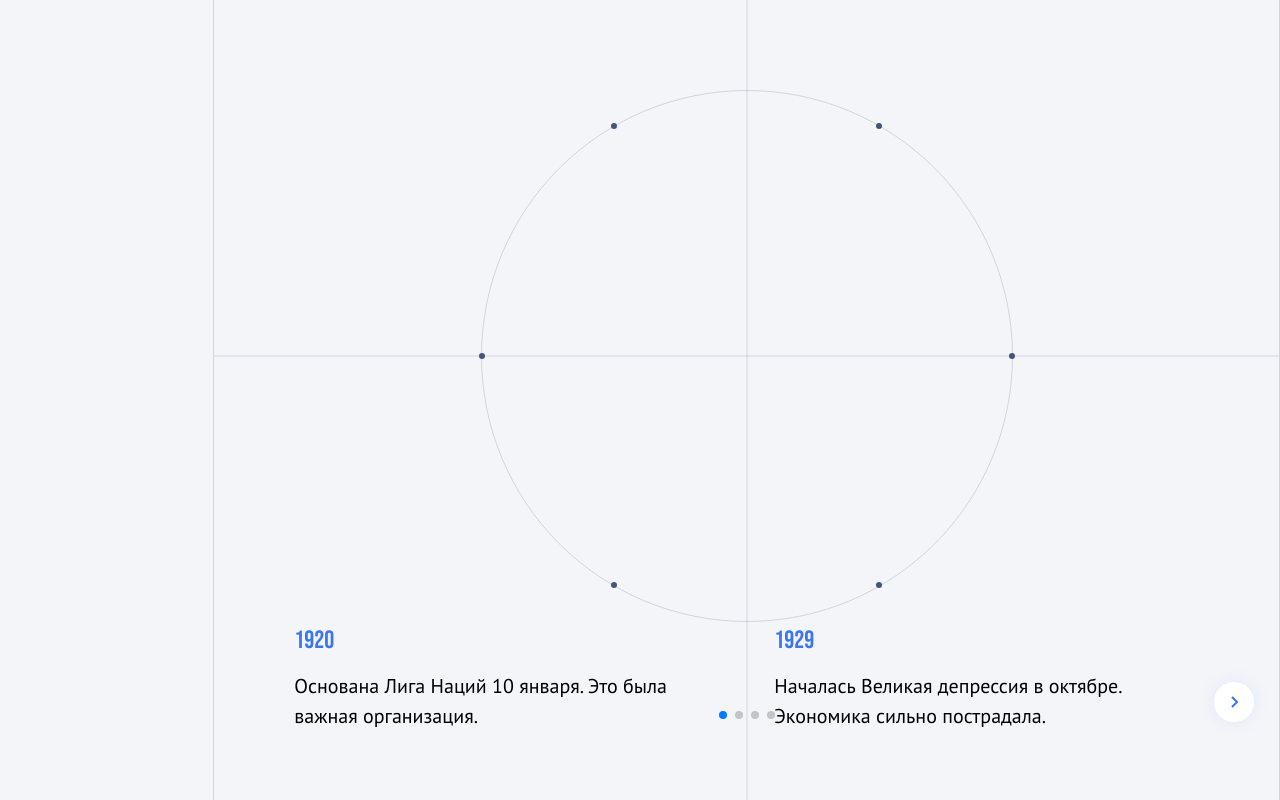
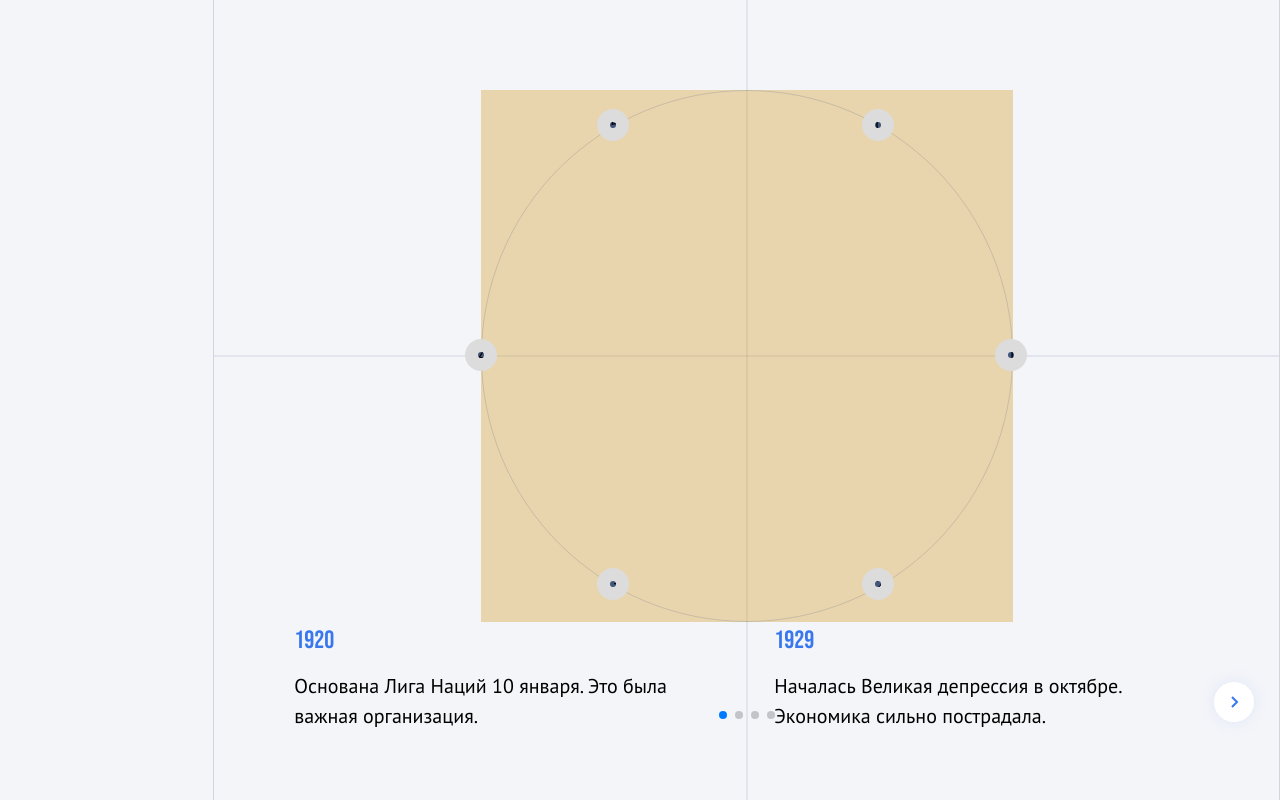
Before and after one commit to DomnitskiyOleg/only-dates, a React (Create React App) app: page / in a window 1280 px wide. Built offline with nearby package versions, Linux system fonts and the light colour scheme; a web font is replaced by a local one.

Commit message:
Refactor Circle component with interactive animations

```diff
--- a/src/components/Circle/index.tsx
+++ b/src/components/Circle/index.tsx
@@ -1,27 +1,130 @@
+import { useCallback, useEffect, useMemo, useRef, useState } from 'react'
+import { gsap } from 'gsap'
 import './styles.scss'
+import { relative } from 'path'
 
-export default function Circle({ numberOfCircles }: { numberOfCircles: number }) {
-    const radius = 265; // Радиус большого круга
-    const smallCircleRadius = 3; // Радиус маленького круга
+// start angle from 12 o'clock position
+const START_ANGLE = 30
+const LARGE_CIRCLE_RADIUS = 265
+const SMALL_CIRCLE_RADIUS = 16
+
+export default function Circle({
+  numberOfCircles,
+}: {
+  numberOfCircles: number
+}) {
+  const periodAngle = useMemo(() => {
+    return 360 / numberOfCircles
+  }, [numberOfCircles])
+  const elementsRef = useRef<HTMLDivElement[]>([])
+
+  const smallCircleRef = useRef<HTMLDivElement>(null)
+  const circleRef = useRef<HTMLDivElement>(null)
+
+  const [lastRotationAngle, setLastRotationAngle] = useState(0)
+  const [activeIndex, setAcitveIndex] = useState(0)
+
+  const onMouseEnter = useCallback((index: number) => {
+    gsap.to(elementsRef.current[index], {
+      width: 56,
+      height: 56,
+      opacity: 0,
+      duration: 0.5,
+      ease: 'none',
+    })
+    console.log(123)
+  }, [])
+
+  const onMouseLeave = useCallback((index: number) => {
+    gsap.to(elementsRef.current[index], {
+      width: 6,
+      height: 6,
+      opacity: 1,
+      duration: 0.5,
+      ease: 'none',
+    })
+    console.log(123)
+  }, [])
+
+  const onClick = useCallback(
+    (newActiveIndex: number) => {
+      if (!circleRef.current) return
+      const rotateAngle = (activeIndex - newActiveIndex) * periodAngle
+      setAcitveIndex(newActiveIndex)
+      setLastRotationAngle(rotateAngle + lastRotationAngle)
+
+      circleRef.current.style.transform = `rotate(${
+        rotateAngle + lastRotationAngle
+      }deg)`
+    },
+    [activeIndex, periodAngle, lastRotationAngle],
+  )
 
   const circles = Array.from({ length: numberOfCircles }, (_, i) => {
-        const angle = (i * 360 / numberOfCircles) - 60; // Начинаем с 13 часов
-        const x = radius + radius * Math.cos((angle * Math.PI) / 180) - smallCircleRadius;
-        const y = radius + radius * Math.sin((angle * Math.PI) / 180) - smallCircleRadius;
-        return { x, y };
-    });
+    const angle = (i * 360) / numberOfCircles - (90 - START_ANGLE)
+    const x =
+      LARGE_CIRCLE_RADIUS +
+      LARGE_CIRCLE_RADIUS * Math.cos((angle * Math.PI) / 180) -
+      SMALL_CIRCLE_RADIUS
+    const y =
+      LARGE_CIRCLE_RADIUS +
+      LARGE_CIRCLE_RADIUS * Math.sin((angle * Math.PI) / 180) -
+      SMALL_CIRCLE_RADIUS
+    return { x, y }
+  })
 
   return (
     <div className='container'>
-            <div className="outer-circle">
+      <div ref={circleRef} className='outer-circle'>
         {circles.map((circle, index) => (
           <div
+            onClick={() => {
+              if (index === activeIndex) return
+              onClick(index)
+            }}
             key={index}
-                        className="small-circle"
-                        style={{ left: circle.x, top: circle.y }}
-                    ></div>
+            className='small-circle'
+            style={{
+              left: circle.x,
+              top: circle.y,
+              transform: `rotate(${-lastRotationAngle}deg)`,
+              backgroundColor: 'gainsboro',
+              //   overflow: 'hidden',
+            }}
+          >
+            <div
+              onMouseEnter={() => onMouseEnter(index)}
+              onMouseLeave={() => onMouseLeave(index)}
+              ref={(el) => {
+                if (!el) return
+                elementsRef.current[index] = el
+              }}
+              style={{
+                position: 'absolute',
+                width: 6,
+                height: 6,
+                top: '50%',
+                left: '50%',
+                borderRadius: '50%',
+                transform: ' translate(-50%, -50%)',
+                backgroundColor: '#42567A',
+                overflow: 'hidden',
+              }}
+            >
+              <p
+                style={{
+                  position: 'relative',
+                  margin: 'auto',
+                  top: '50%',
+                  transform: 'translateY(-50%)',
+                }}
+              >
+                {index}
+              </p>
+            </div>
+          </div>
         ))}
       </div>
     </div>
-    );
-};
+  )
+}
--- a/src/components/Circle/styles.scss
+++ b/src/components/Circle/styles.scss
@@ -4,20 +4,22 @@
   top: 44.4444vh;
   transform: translate(-50%, -50%);
   z-index: 99;
+  background-color: rgba(206, 144, 9, 0.315);
 
   .outer-circle {
-    position: relative;
     width: 530px;
     height: 530px;
     border-radius: 50%;
     border: 1px solid #42567a33;
+    transition: transform 1s ease;
   }
 
   .small-circle {
     position: absolute;
-    width: 6px;
-    height: 6px;
-    background-color: #42567a;
+    min-width: 32px;
+    min-height: 32px;
     border-radius: 50%;
+    transform-origin: center;
+    transition: transform 1s ease;
   }
 }
```
Also changed, not shown: 1 other file (tests, documents, lock files or other folders). Lines whose indentation alone changed are shown as unchanged.
